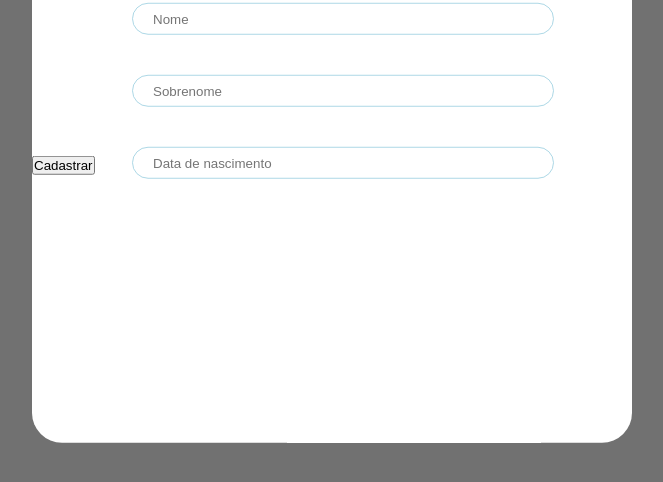
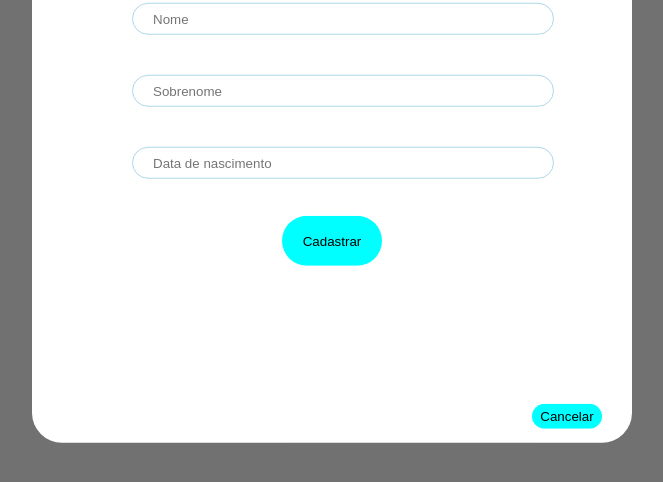
Before and after one commit to SantOtavio/modal_javascript, a plain HTML site: page indexmain.html in a window 1280 px wide. Both pictures are taken after a click on the button "ABRIR". Shown: the part 216-698 px from the top of the page, without its empty margins (368-1031 px from the left). Drawn offline with Linux system fonts and the light colour scheme.

Commit message:
DJISAJDOSAJ9DSJAM

```diff
--- a/modal.js
+++ b/modal.js
@@ -12,6 +12,7 @@ screen.appendChild(buttonforopen);
 
 //Fazendo o botão ter a função de abrir o modal com transicão
 buttonforopen.onclick = function () {
+
     //Criação e estilização do quadrado do modal
     let walkBox = document.createElement('div');
     walkBox.className = 'walkBox';
@@ -58,4 +59,20 @@ buttonforopen.onclick = function () {
     buttonCadastrar.className = 'buttonCadastrar';
     walkBox.appendChild(buttonCadastrar);
     buttonCadastrar.textContent = 'Cadastrar'
+
+    let buttonCancelar = document.createElement('button');
+    buttonCancelar.className = 'buttonCancelar';
+    walkBox.appendChild(buttonCancelar);
+    buttonCancelar.textContent = 'Cancelar'
+
+
+    buttonCancelar.onclick = function () {
+        walkBox.remove();
+        background.remove();
+
+        let buttonforopenDENOVO = document.createElement('button');
+        buttonforopenDENOVO.textContent = 'ABRIR';
+        buttonforopenDENOVO.className = 'buttonforopenDENOVO';
+        screen.appendChild(buttonforopenDENOVO);
+    }
 }
--- a/styles.css
+++ b/styles.css
@@ -93,3 +93,41 @@
     bottom: 170px;
     left: 178px;
 }
+
+.buttonCadastrar{
+    position: relative;
+    top: 60px;
+    left: 250px;
+    border: 1px solid transparent;
+    background-color: aqua;
+    transition: .3s all;
+    cursor: pointer;
+    border-radius: 30px;
+    width: 100px;
+    height: 50px;
+}
+
+.buttonCadastrar:hover{
+    transition: .3s all;
+    border: 1px solid black;
+    background-color: rgb(255, 255, 255);
+}
+
+.buttonCancelar{
+    position: relative;
+    top: 235px;
+    left: 400px;
+    border: 1px solid transparent;
+    background-color: aqua;
+    transition: .3s all;
+    cursor: pointer;
+    border-radius: 30px;
+    width: 70px;
+    height: 25px;
+}
+
+.buttonCancelar:hover{
+    transition: .3s all;
+    border: 1px solid black;
+    background-color: rgb(255, 255, 255);
+}
```
